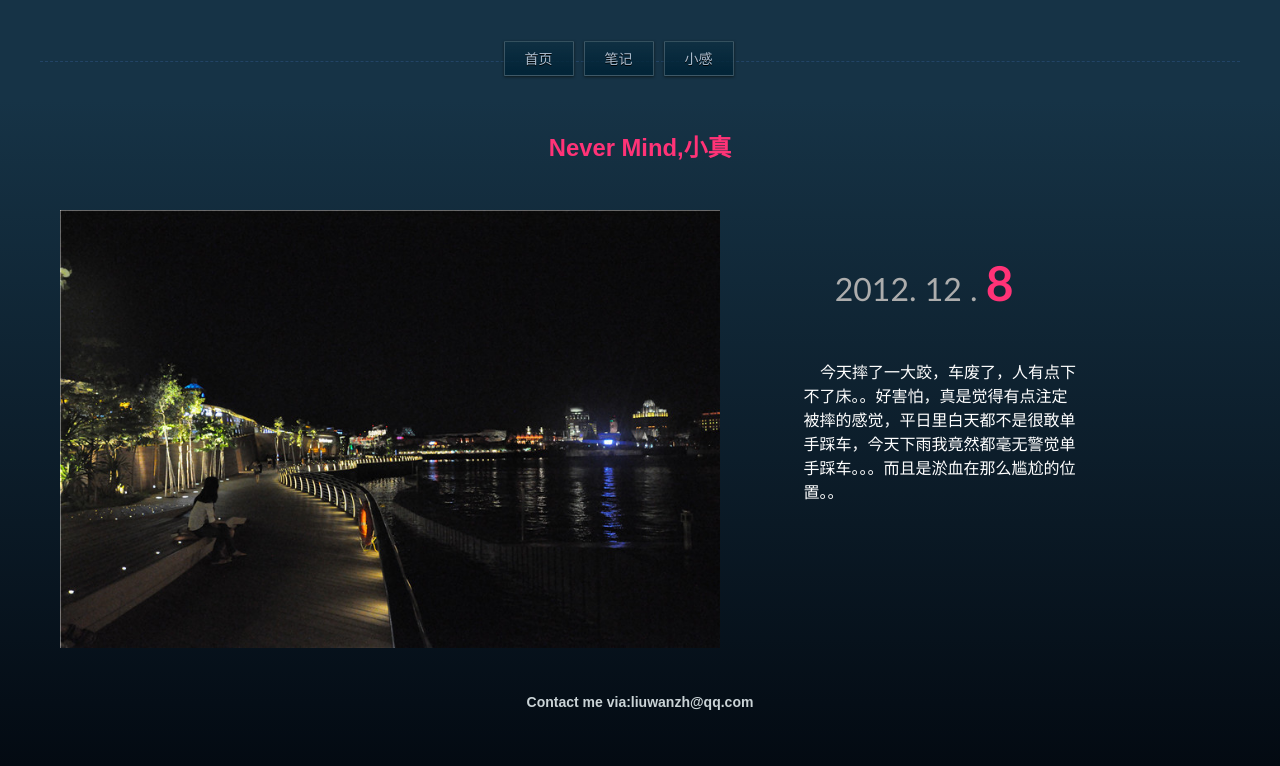
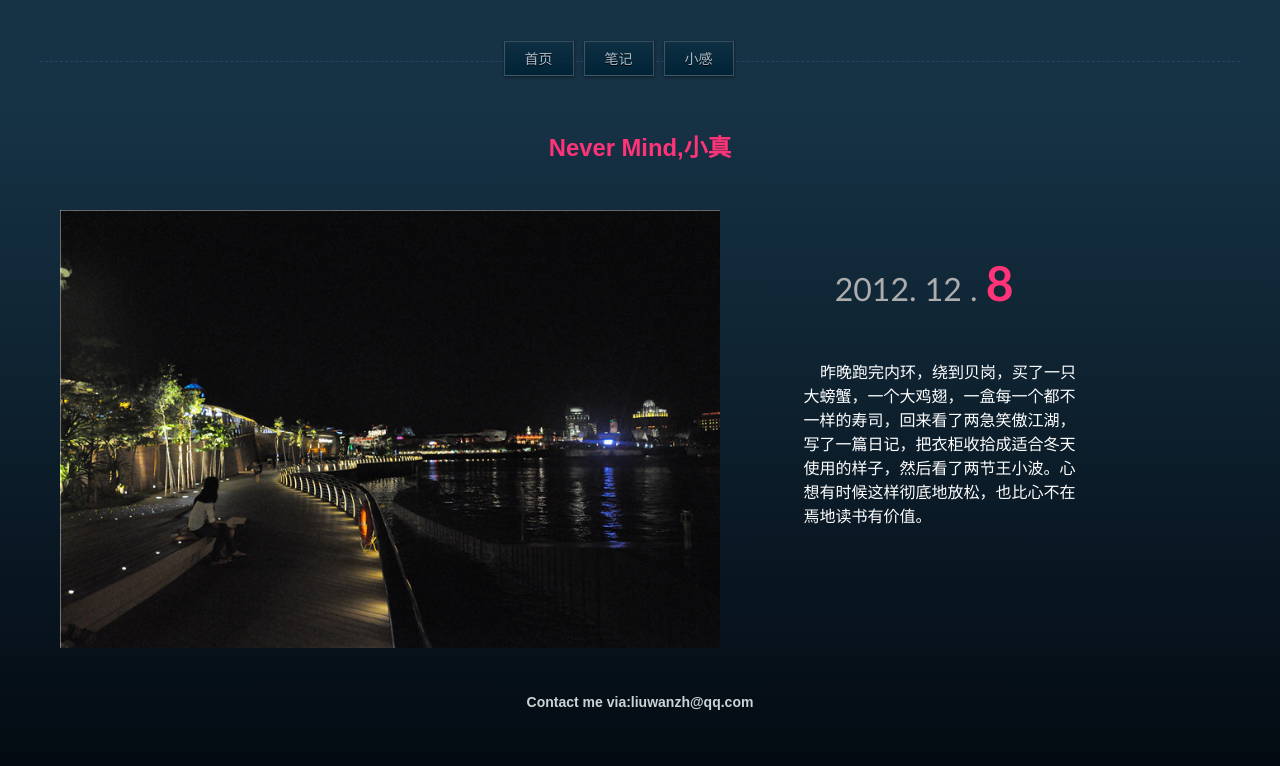
Before and after one commit to liuwanzh/demo, a Jekyll site: the page built from index.html, in a window 1280 px wide. Shown: the top 766 px of the page. Built offline with Jekyll 4.4.1, drawn with Linux system fonts in a browser that asks for light colours.

Commit message:
2012-12-8

```diff
--- a/index.html
+++ b/index.html
@@ -49,7 +49,7 @@ title: 我的Blog
                 document.write(' <div id = "date"> <p align="right"> <font color="#ADADAD" size="6">'+ year + '.&nbsp' + month + '&nbsp.&nbsp' + '</font><font id="day" color="#FF3377" size="10" style="font-weight:600">'+day+'</font></p>');
                 </script>
 
-                <div id="diary"> <p> <font size="3" color="white">&nbsp&nbsp&nbsp 今天摔了一大跤，车废了，人有点下不了床。。好害怕，真是觉得有点注定被摔的感觉，平日里白天都不是很敢单手踩车，今天下雨我竟然都毫无警觉单手踩车。。。而且是淤血在那么尴尬的位置。。</font></p> </div> </div>
+                <div id="diary"> <p> <font size="3" color="white">&nbsp&nbsp&nbsp 昨晚跑完内环，绕到贝岗，买了一只大螃蟹，一个大鸡翅，一盒每一个都不一样的寿司，回来看了两急笑傲江湖，写了一篇日记，把衣柜收拾成适合冬天使用的样子，然后看了两节王小波。心想有时候这样彻底地放松，也比心不在焉地读书有价值。</font></p> </div> </div>
 
         <h6 align="center">Contact me via:liuwanzh@qq.com</h6>
     </div>
```
